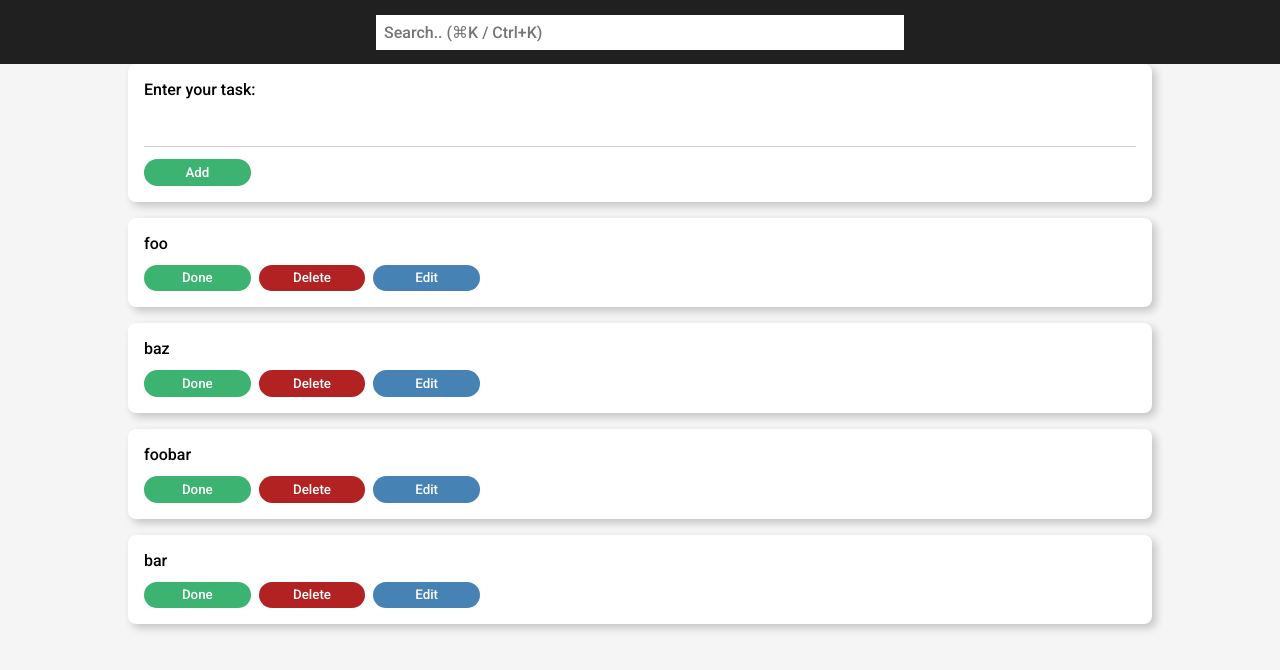
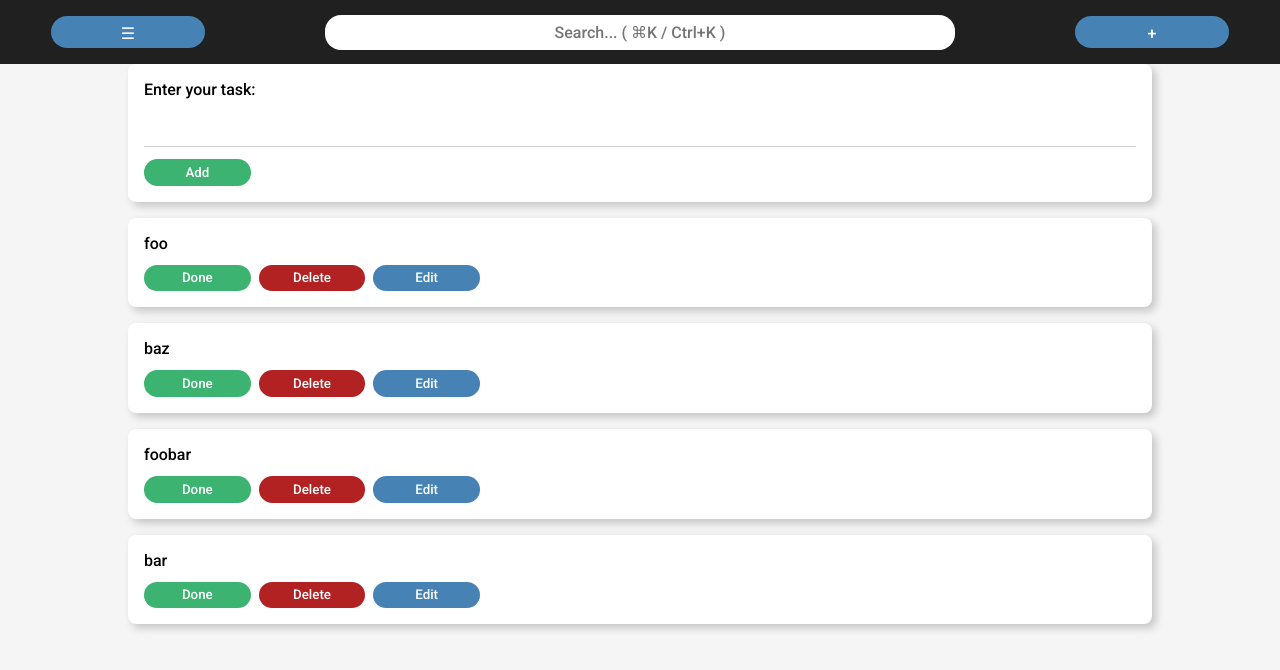
Before and after one commit to patricklubach/todo, a plain HTML site: page public/index.html in a window 1280 px wide. Drawn offline with Linux system fonts and the light colour scheme.

Commit message:
Add basic topnav

```diff
--- a/public/index.html
+++ b/public/index.html
@@ -10,8 +10,18 @@
     </head>
 
     <body>
-        <div class="topnav">
-            <input type="text" id="search" placeholder="Search.. (⌘K / Ctrl+K)">
+        <div id="topnav">
+            <div id="sidepanel-btn-container" class="topnav-container">
+                <button id="sidepanel-btn" class="topnav-item" onclick="toggleSidePanel()">
+                    ☰
+                </button>
+            </div>
+            <div id="search-container" class="topnav-container">
+                <input type="text" id="search" class="topnav-item" placeholder="Search... ( ⌘K / Ctrl+K )">
+            </div>
+            <div id="create-btn-container" class="topnav-container">
+                <button id="create-task-btn" class="topnav-item" onclick="Tasks.add()">+</button>
+            </div>
         </div>
         <div id="wrapper">
             <div class="task" id="add-task">
--- a/public/style.css
+++ b/public/style.css
@@ -18,36 +18,50 @@ body {
 }
 
 /* ---------- TOPNAV ---------- */
-.topnav {
+#topnav {
     background-color: #202020;
     position: sticky;
     top: 0;
     display: flex;
-  justify-content: center; /* Horizontal centering */
-  align-items: center;     /* Vertical centering */
-  height: 4em;             /* Requires height for vertical centering */
+    height: 4em;
     width: 100%;
 }
 
-.topnav input[type=text] {
+.topnav-container {
+    display: flex;
+    align-items: center;
+    justify-content: center;
+}
+
+.topnav-item {
+    color: white;
+    font-size: 1em;
+    text-align: center;
+    border: none;
+    width: 80%;
+    padding: 0.5rem 0.5rem;
+    border-radius: 1em;
+}
+
+.topnav-container button {
     border: none;
     font-size: 1em;
-  width: 32em;
-  padding: 0.5rem;
+    width: 60%;
+    border-radius: 1em;
+    cursor: pointer;
+    background-color: steelblue;
 }
 
-@media screen and (max-width: 600px) {
-  .topnav a, .topnav input[type=text] {
-    float: none;
-    display: block;
-    text-align: left;
-    width: 100%;
-    margin: 0;
-    padding: 14px;
+#sidepanel-btn-container {
+    flex: 1;
 }
-  .topnav input[type=text] {
-    border: 1px solid #ccc;
+
+#search-container {
+    flex: 3;
 }
+
+#create-btn-container {
+    flex: 1;
 }
 
 /* ---------- SIDE NAV ---------- */
```
Lines whose indentation alone changed are shown as unchanged.
